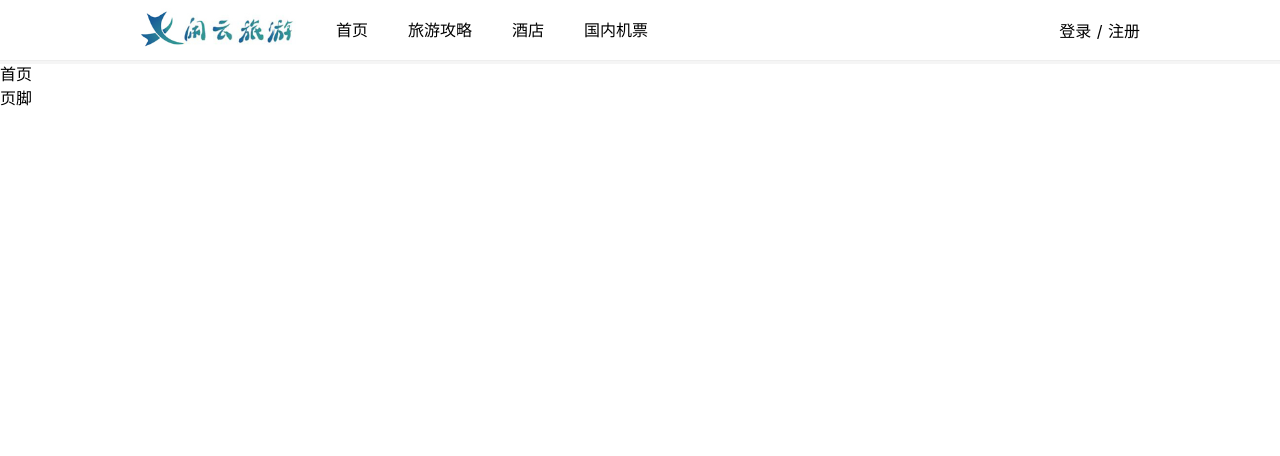
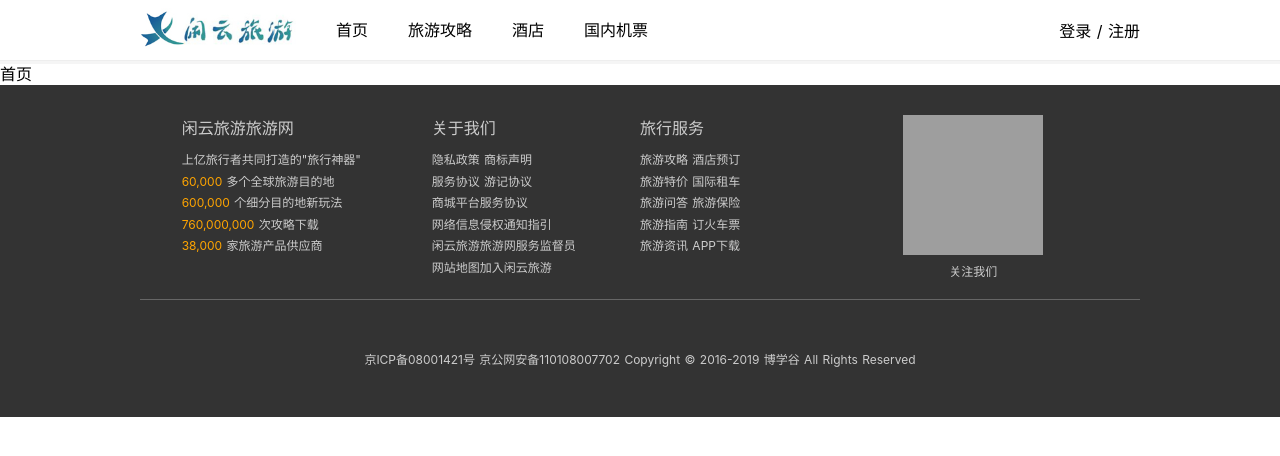
Before and after one commit to chen-L-miku/xianyun, a Nuxt app: page / in a window 1280 px wide. Shown: the top 456 px of the page. Built offline with nearby package versions, Linux system fonts and the light colour scheme; grey boxes are pictures that could not be loaded; a small style sheet from the web is missing.

Commit message:
页尾完成

```diff
--- a/components/footer.vue
+++ b/components/footer.vue
@@ -1,13 +1,98 @@
 <template>
-    <div>
-        页脚
+    <div class="footer-wrapper">
+        <div class="footer">
+            <el-row class="info-list">
+                <el-col :span="6" :offset="1">
+                    <h5>闲云旅游旅游网</h5>
+                    <p>上亿旅行者共同打造的"旅行神器"</p>
+                    <p><span>60,000</span> 多个全球旅游目的地</p>
+                    <p><span>600,000</span> 个细分目的地新玩法</p>
+                    <p><span>760,000,000</span> 次攻略下载</p>
+                    <p><span>38,000</span> 家旅游产品供应商</p>
+                </el-col>
+                 <el-col :span="5">
+                    <h5>关于我们</h5>
+                    <p>隐私政策 商标声明</p>
+                    <p>服务协议 游记协议</p>
+                    <p>商城平台服务协议</p>
+                    <p>网络信息侵权通知指引</p>
+                    <p>闲云旅游旅游网服务监督员</p>
+                    <p>网站地图加入闲云旅游</p>
+                </el-col>
+                <el-col :span="5">
+                    <h5>旅行服务</h5>
+                    <p>旅游攻略 酒店预订</p>
+                    <p>旅游特价 国际租车</p>
+                    <p>旅游问答 旅游保险</p>
+                    <p>旅游指南 订火车票</p>
+                    <p>旅游资讯 APP下载</p>
+                </el-col>
+                <el-col :span="6" class="scan">
+                    <p>
+                        <img src="http://157.122.54.189:9093/images/1556522965.png" alt="">
+                    </p>
+                    关注我们
+                </el-col>
+            </el-row>
+
+            <div class="licence">
+                京ICP备08001421号 京公网安备110108007702 Copyright © 2016-2019 博学谷 All Rights Reserved
+            </div>
+        </div>
     </div>
 </template>
+
 <script>
 export default {
 
 }
 </script>
-<style lang="less">
 
+<style scoped lang="less">
+    .footer-wrapper{
+        background:#333;
+        color:#ccc;
+        min-width:1000px;
+    }
+
+    .footer{
+        padding-top:30px;
+        margin:0 auto;
+        width:1000px;
+    }
+
+    .info-list{
+        h5{
+            font-weight: normal;
+            font-size:16px;
+            margin-bottom:10px;
+        }
+
+        p{
+            font-size:12px;
+            line-height: 1.8;
+            span{
+                color:orange;
+            }
+        }
+    }
+
+    .scan{
+        text-align: center;
+
+        img{
+            width:140px;
+            height:140px;;
+        }
+
+        font-size:12px;
+    }
+
+    .licence{
+        border-top:1px #666 solid;
+        margin-top:20px;
+        padding:50px 0;
+        text-align: center;
+        font-size:12px;
+    }
 </style>
```
